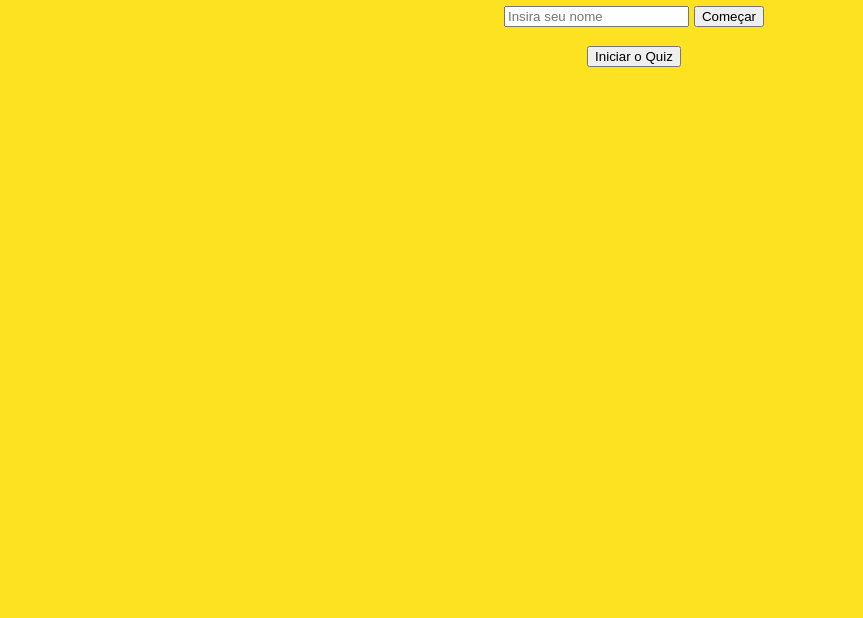
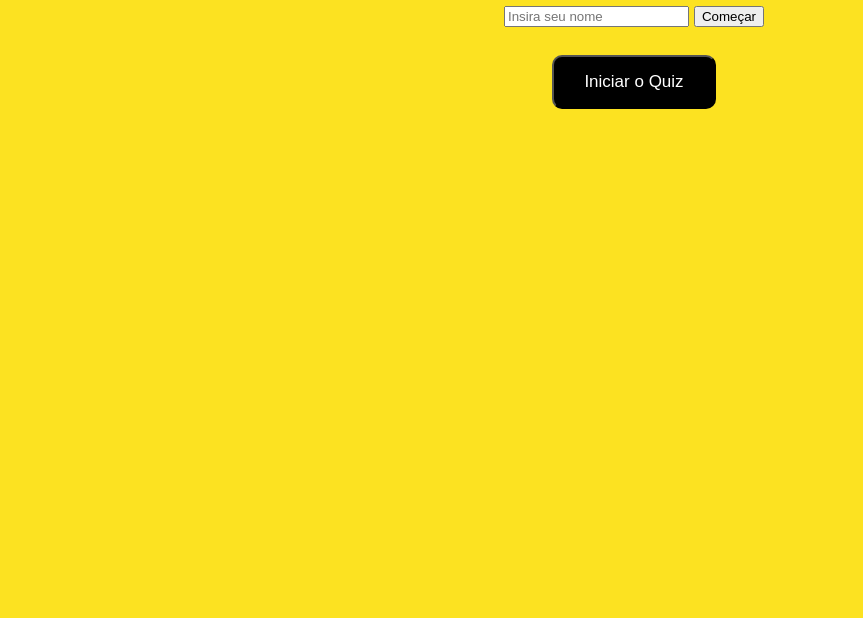
Before and after one commit to Tati-Mendonca/Trivia, a plain HTML site: page src/index.html in a window 1280 px wide. Shown: the part 182-800 px from the top of the page, without its empty margins (6-869 px from the left). Drawn offline with Linux system fonts and the light colour scheme.

Commit message:
Estilo tela inicial

```diff
--- a/src/style.css
+++ b/src/style.css
@@ -12,6 +12,14 @@ a{
 a:visited { color: black }
 a:hover { font-weight: bold }
 
+#idsubmit{
+    padding: 15px 30px;
+    border-radius: 10px;
+    background-color:#000;
+    color: #fff;
+    margin-top: 10px;
+    font-size: 17px;
+}
 
 #trivia{
     padding: 20px 30px;
```
